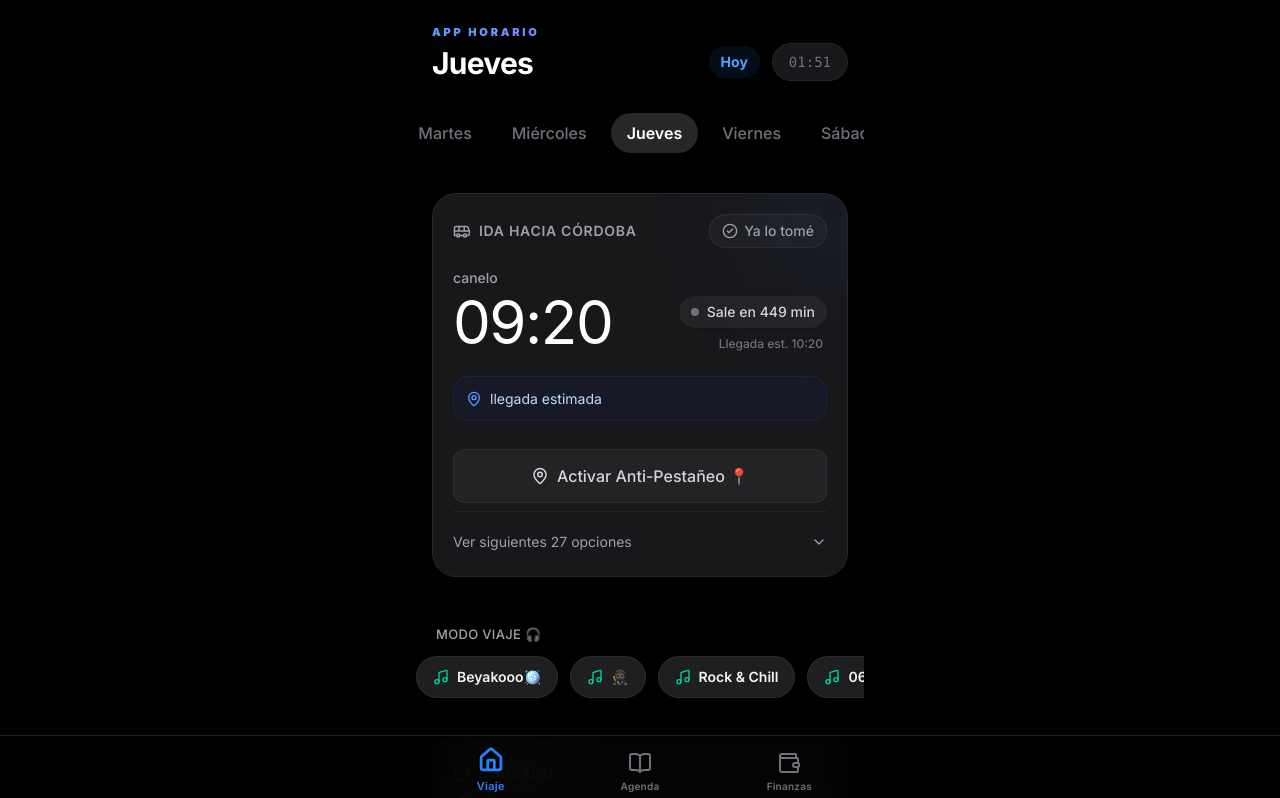
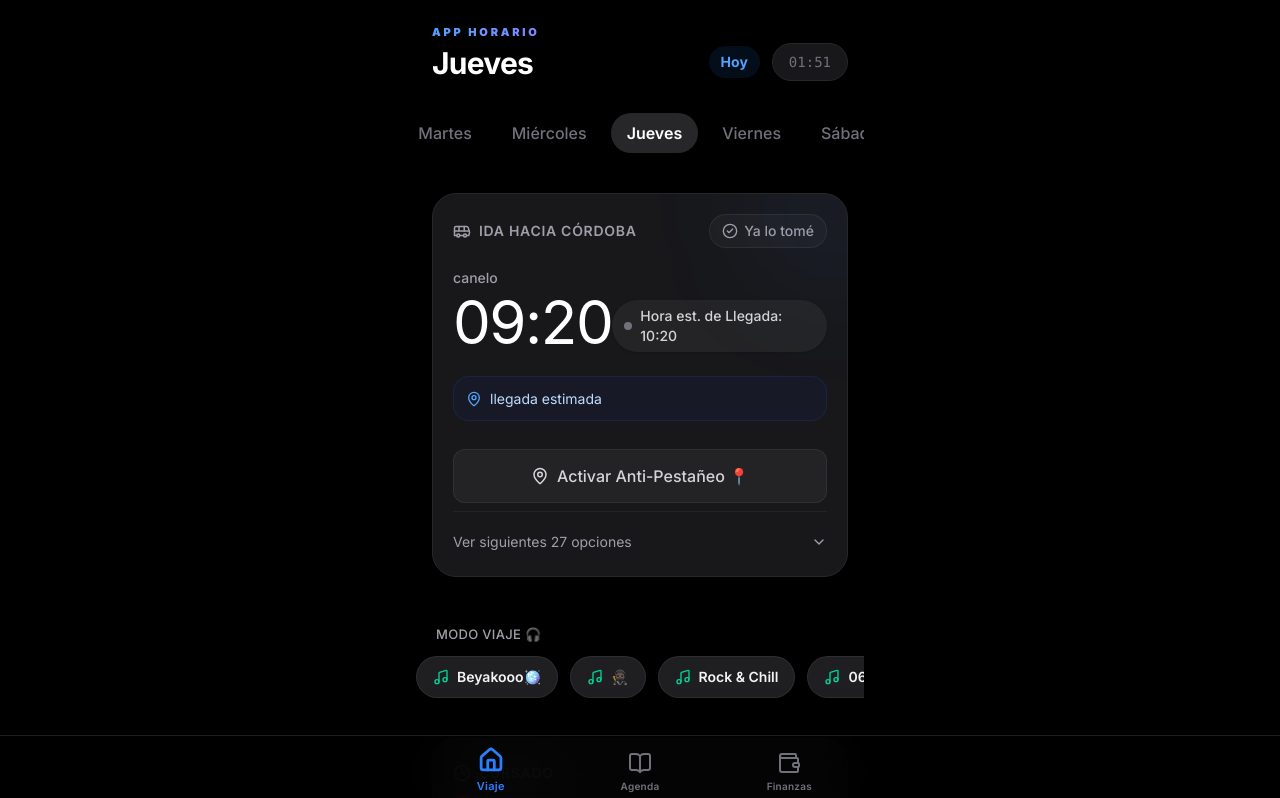
Before and after one commit to aalvaroespinoza/AppHorarios, a Next.js app: page / in a window 1280 px wide. Shown: the top 798 px of the page. Built offline with nearby package versions, Linux system fonts and the light colour scheme.

Commit message:
fix: corregir UI del ETA centralizado en la pastilla azul de HorarioCard

```diff
--- a/src/app/page.tsx
+++ b/src/app/page.tsx
@@ -184,15 +184,8 @@ function HorarioCard({
                 }`}></span>
               </span>
               <span>
-                {minutosFaltantes > 0
-                  ? `Sale en ${minutosFaltantes} min`
-                  : minutosFaltantes === 0
-                    ? 'Saliendo...'
-                    : 'Ya salió'}
+                Hora est. de Llegada: {calcularHoraLlegada(currentRecomendado.horaSalida, direction)}
               </span>
-            </div>
-            <div className="text-zinc-500 text-xs font-medium px-1">
-              Llegada est. {calcularHoraLlegada(currentRecomendado.horaSalida, direction)}
             </div>
           </div>
         )}
```
